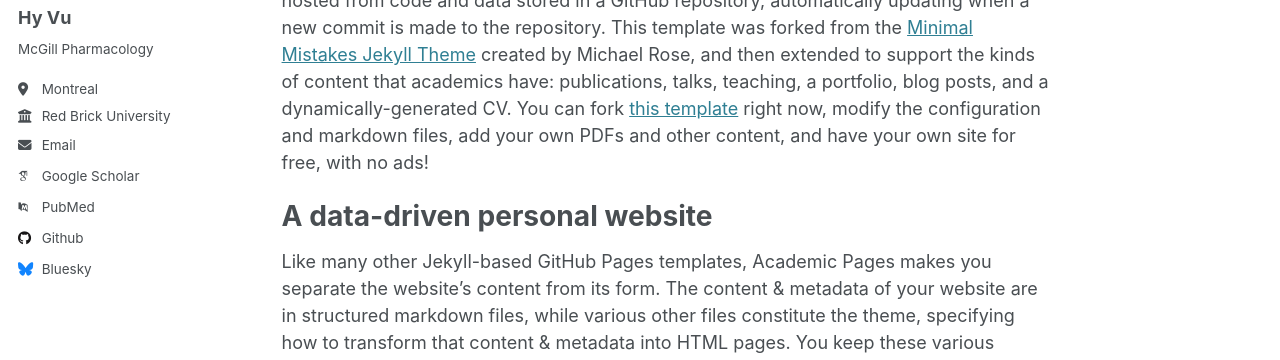
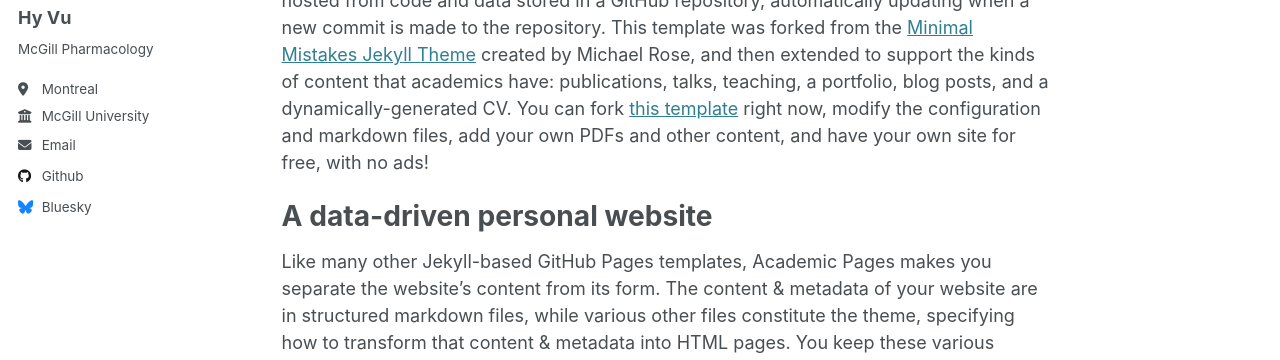
Before and after one commit to Hy-Vu/Hy-Vu.github.io, a Jekyll site: the page built from _pages/about.md, in a window 1280 px wide. Shown: the part 243-603 px from the top of the page. Built offline with Jekyll 4.4.1, drawn with Linux system fonts in a browser that asks for light colours; some web fonts are replaced.

Commit message:
Update _config.yml

```diff
--- a/_config.yml
+++ b/_config.yml
@@ -12,7 +12,7 @@
 title_separator          : "-"
 name                     : &name "Hy Vu"
 description              : &description "---"
-#url                      : https://academicpages.github.io # the base hostname & protocol for your site e.g. "https://[your GitHub username].github.io"
+url                      : https://hy-vu.github.io # the base hostname & protocol for your site e.g. "https://[your GitHub username].github.io"
 #baseurl                  : "" # the subpath of your site, e.g. "/blog"
 #repository               : "academicpages/academicpages.github.io"
 
@@ -26,19 +26,19 @@
   pronouns         : # example: "she/her"
   bio              : "McGill Pharmacology"
   location         : "Montreal"
-  employer         : "Red Brick University"
+  employer         : "McGill University"
   #uri              : # URL
   email            : "hyvu15@gmail.com"
 
   # Academic websites
-  arxiv            : # URL - Update with the correct link to your profile
-  googlescholar    : "https://scholar.google.com/citations?user=PS_CX0AAAAAJ"
-  impactstory      : # URL
+  #arxiv            : # URL - Update with the correct link to your profile
+  #googlescholar    : "https://scholar.google.com/citations?user=PS_CX0AAAAAJ"
+  #impactstory      : # URL
   # orcid            : "http://orcid.org/yourorcidurl"
-  semantic         : # URL
-  pubmed           : "https://www.ncbi.nlm.nih.gov/pubmed/?term=john+snow"
-  researchgate     : # URL
-  scopus           : # URL
+  #semantic         : # URL
+ # pubmed           : "https://www.ncbi.nlm.nih.gov/pubmed/?term=john+snow"
+  #researchgate     : # URL
+  #scopus           : # URL
 
   # Repositories and software development
   bitbucket        : # Username - Update with your username on the site
```
